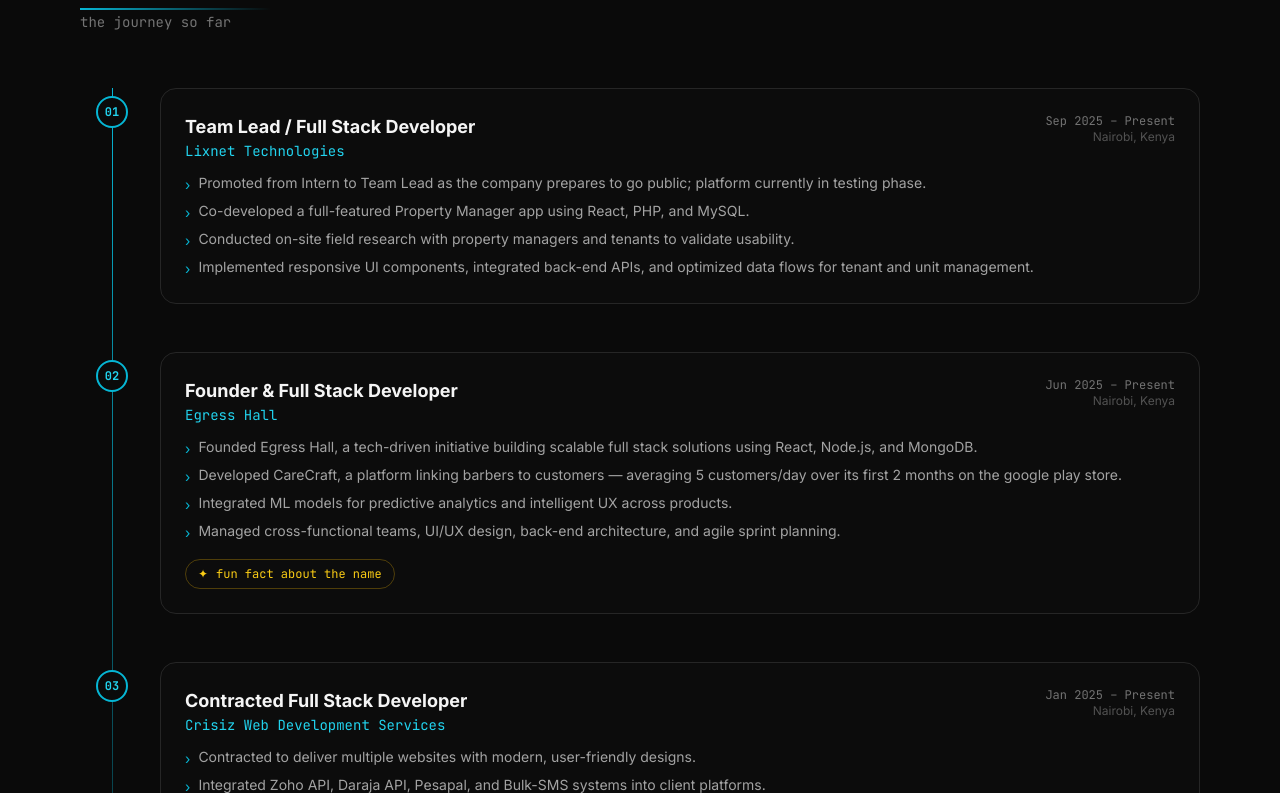
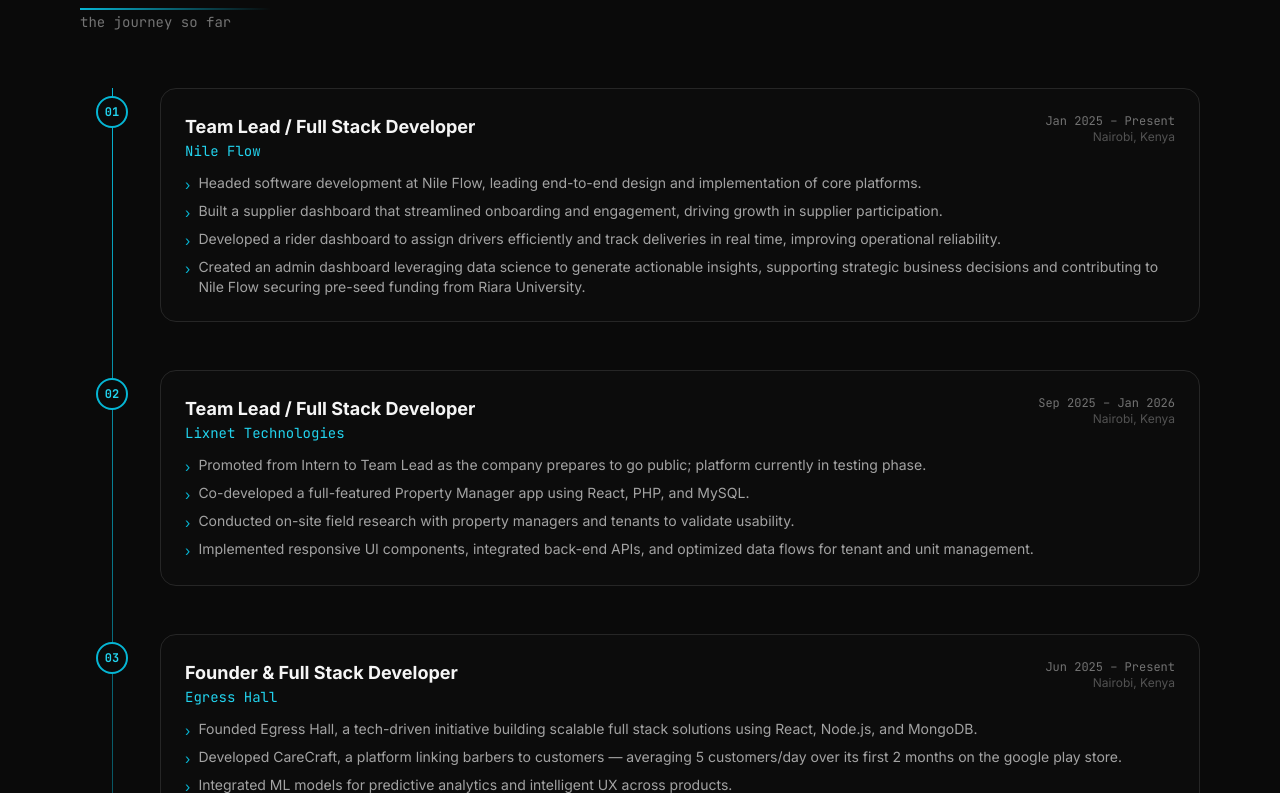
Before and after one commit to nyk-o-brown/new-portfolio, a Next.js app: page / in a window 1280 px wide. Shown: the part 2807-3600 px from the top of the page. Built offline with nearby package versions, Linux system fonts and the light colour scheme.

Commit message:
msg:added nile flow experience and updated lixnet experience

```diff
--- a/components/Experience.tsx
+++ b/components/Experience.tsx
@@ -3,11 +3,27 @@ import { useState } from "react";
 import { motion, AnimatePresence } from "framer-motion";
 
 const experiences = [
-  {
+   {
     num: "01",
     role: "Team Lead / Full Stack Developer",
+    company: "Nile Flow",
+    period: "Jan 2025 – Present",
+    location: "Nairobi, Kenya",
+    points: [
+    "Headed software development at Nile Flow, leading end-to-end design and implementation of core platforms.",
+
+    "Built a supplier dashboard that streamlined onboarding and engagement, driving growth in supplier participation.",
+
+    "Developed a rider dashboard to assign drivers efficiently and track deliveries in real time, improving operational reliability.",
+
+    "Created an admin dashboard leveraging data science to generate actionable insights, supporting strategic business decisions and contributing to Nile Flow securing pre-seed funding from Riara University.",
+    ],
+  },
+  {
+    num: "02",
+    role: "Team Lead / Full Stack Developer",
     company: "Lixnet Technologies",
-    period: "Sep 2025 – Present",
+    period: "Sep 2025 – Jan 2026",
     location: "Nairobi, Kenya",
     points: [
       "Promoted from Intern to Team Lead as the company prepares to go public; platform currently in testing phase.",
@@ -17,7 +33,7 @@ const experiences = [
     ],
   },
   {
-    num: "02",
+    num: "03",
     role: "Founder & Full Stack Developer",
     company: "Egress Hall",
     period: "Jun 2025 – Present",
@@ -31,7 +47,7 @@ const experiences = [
     ],
   },
   {
-    num: "03",
+    num: "04",
     role: "Contracted Full Stack Developer",
     company: "Crisiz Web Development Services",
     period: "Jan 2025 – Present",
@@ -43,7 +59,7 @@ const experiences = [
     ],
   },
   {
-    num: "04",
+    num: "05",
     role: "Frontend Developer",
     company: "Debogen Consulting",
     period: "Jan 2025 – May 2025",
@@ -55,7 +71,7 @@ const experiences = [
     ],
   },
   {
-    num: "05",
+    num: "06",
     role: "Hackathon Winner — Team Lead",
     company: "Jagedo & Moringa Hackathon",
     period: "2025",
@@ -67,7 +83,7 @@ const experiences = [
     ],
   },
   {
-    num: "06",
+    num: "07",
     role: "Bachelor of Science — Business & Information Technology",
     company: "Riara University",
     period: "Ongoing",
```
